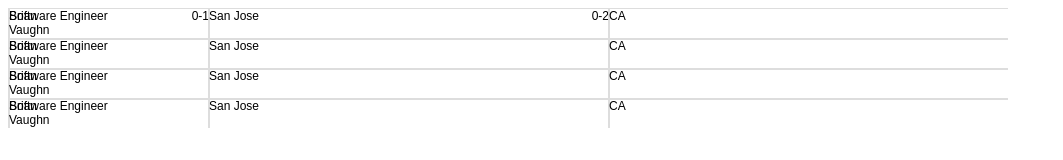
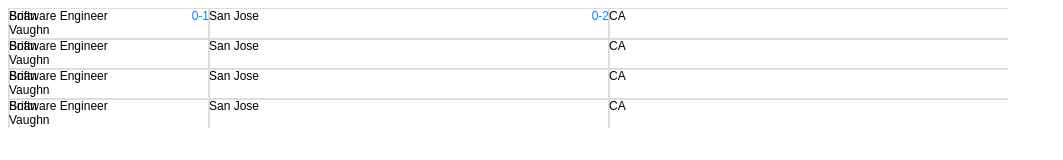
Before and after one commit to athoo/test-column-width, a React (Create React App) app: page / in a window 1280 px wide. Shown: the top 160 px of the page, without its empty margins (0-1063 px from the left). Built offline with nearby package versions, Linux system fonts and the light colour scheme.

Commit message:
recompute Grid size

```diff
--- a/src/Demo.js
+++ b/src/Demo.js
@@ -1,6 +1,7 @@
 import React from 'react';
 import {Grid} from 'react-virtualized';
 import faker from "faker";
+import Draggable, {DraggableCore} from 'react-draggable';
 
 class Demo extends React.Component {
 
@@ -20,12 +21,19 @@ class Demo extends React.Component {
         this.cellRenderer = this.cellRenderer.bind(this);
         this.reSize = this.reSize.bind(this);
         this.columnWidthHelper = this.columnWidthHelper.bind(this);
+        // this.myRef = React.createRef();
+        this.myRef = this.myRef.bind(this);
     }
 
     reSize(e){
         const counter = this.state.counter;
         console.log(this.state.counter);
         this.setState({counter: counter+100})
+        console.log(this.myRef);
+        // debugger;
+        this._grid.recomputeGridSize();
+
+        // console.log(this._grid.measureAllCells());
     }
 
 
@@ -46,7 +54,19 @@ class Demo extends React.Component {
                         className="table-header"
                     >
                         {this.state.list[rowIndex][columnIndex]}
-                        <span className="drag-icon">{key}</span>
+                        <Draggable
+                            axis="x"
+                            defaultClassName="DragHandle"
+                            defaultClassNameDragging="DragHandleActive"
+                            onDrag={
+                                (event, {deltaX}) =>
+                                    console.log("What is the onDrag.")
+                            }
+                            // position={{}}
+                            zIndex={999}
+                        >
+                            <span className="drag-icon">{key}</span>
+                        </Draggable>
                     </div>
                 </React.Fragment>
 
@@ -68,6 +88,7 @@ class Demo extends React.Component {
         return (
             <React.Fragment>
                 <Grid
+                    ref={this.myRef}
                     cellRenderer={this.cellRenderer}
                     columnCount={this.state.list[0].length}
                     columnWidth={this.columnWidthHelper}
@@ -82,6 +103,11 @@ class Demo extends React.Component {
 
                 )
     }
+
+    myRef(ref) {
+        this._grid = ref;
+    }
+
 }
 
 export default Demo;
```
